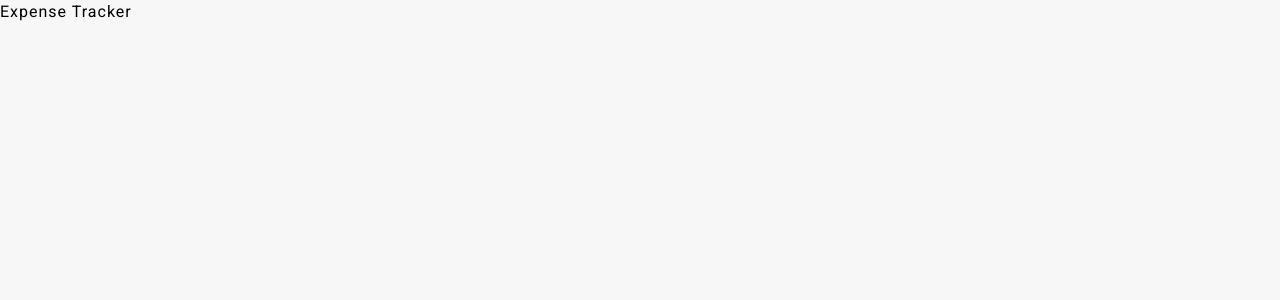
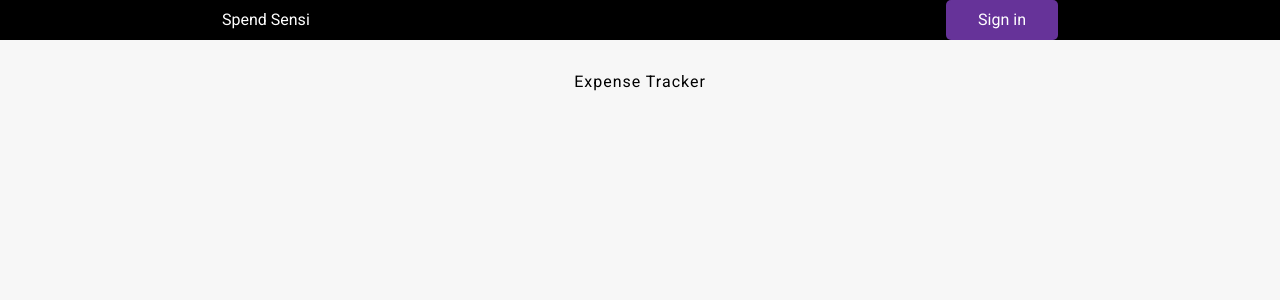
Before and after one commit to oluoko/Spend-Sensei_Expense-Tracker, a Next.js app: page / in a window 1280 px wide. Shown: the top 300 px of the page. Built offline with nearby package versions, Linux system fonts and the light colour scheme; no server answers.

Commit message:
Expense Tracker(Next.js): Added Header.tsx to layout.tsx

```diff
--- a/app/layout.tsx
+++ b/app/layout.tsx
@@ -1,6 +1,7 @@
 import type { Metadata } from "next";
 import { Roboto } from "next/font/google";
 import { ClerkProvider } from "@clerk/nextjs";
+import Header from "@/components/Header";
 import "./globals.css";
 
 const roboto = Roboto({ weight: "400", subsets: ["latin"] });
@@ -19,7 +20,10 @@
   return (
     <ClerkProvider>
       <html lang="en">
-        <body className={roboto.className}>{children}</body>
+        <body className={roboto.className}>
+          <Header />
+          <main className="container">{children}</main>
+        </body>
       </html>
     </ClerkProvider>
   );
```
